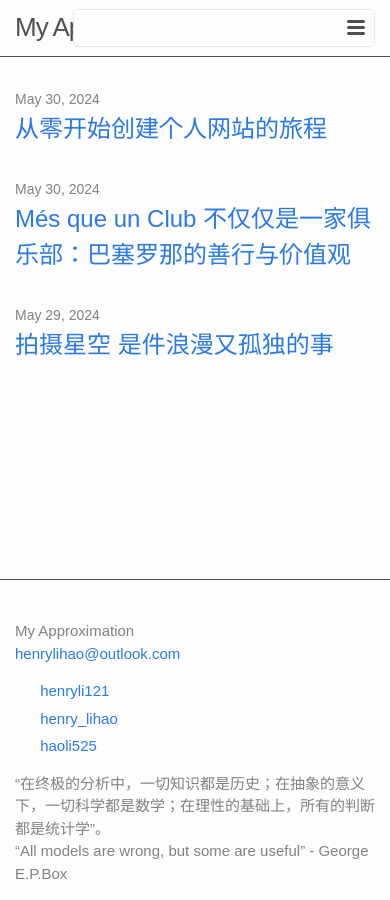
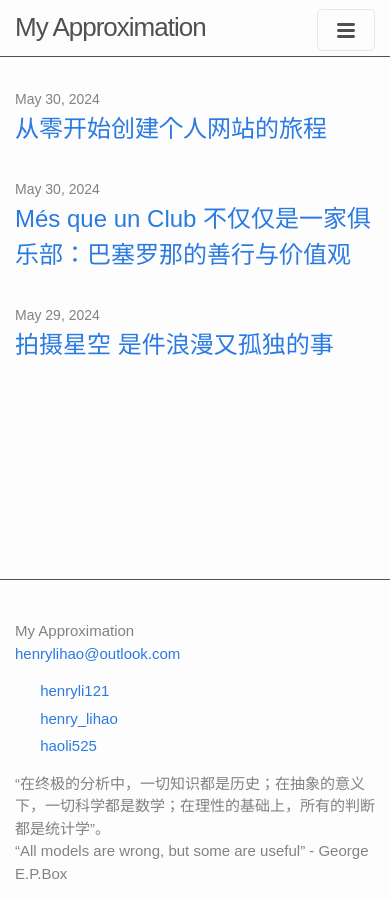
Before and after one commit to henryli121/henryli121.github.io, a Jekyll site: the page built from index.markdown, in a window 390 px wide. Built offline with Jekyll 4.4.1, drawn with Linux system fonts in a browser that asks for light colours; some web fonts are replaced.

Commit message:
menu_style

```diff
--- a/assets/css/main.css
+++ b/assets/css/main.css
@@ -262,24 +262,24 @@ table td {
     border: 1px solid #e8e8e8;
     border-radius: 5px;
     text-align: center;
-    width: 100%; /* Make the nav bar full width */
-    max-width: 300px; /* Set a maximum width */
+    width: auto; /* Make the nav bar width auto */
+    padding: 5px 10px; /* Add some padding for better appearance */
   }
   .site-nav label[for=nav-trigger] {
     display: block;
     float: right;
     width: 36px;
-    height: 36px;
+    height: 30px;
     z-index: 2;
     cursor: pointer;
   }
   .site-nav .menu-icon {
     display: block;
-    float: right;
+    float: center;
     width: 36px;
     height: 26px;
     line-height: 0;
-    padding-top: 10px;
+    padding-top: 8px;
     text-align: center;
   }
   .site-nav .menu-icon > svg {
@@ -295,7 +295,8 @@ table td {
   }
   .site-nav .page-link {
     display: block;
-    padding: 10px 0; /* Increase padding for better touch targets */
+    padding: 5px 0; /* Adjust padding for better spacing */
+    margin-left: 0;
     text-align: center;
   }
   .site-nav .page-link:not(:last-child) {
```
Also changed, not shown: 1 other file.
